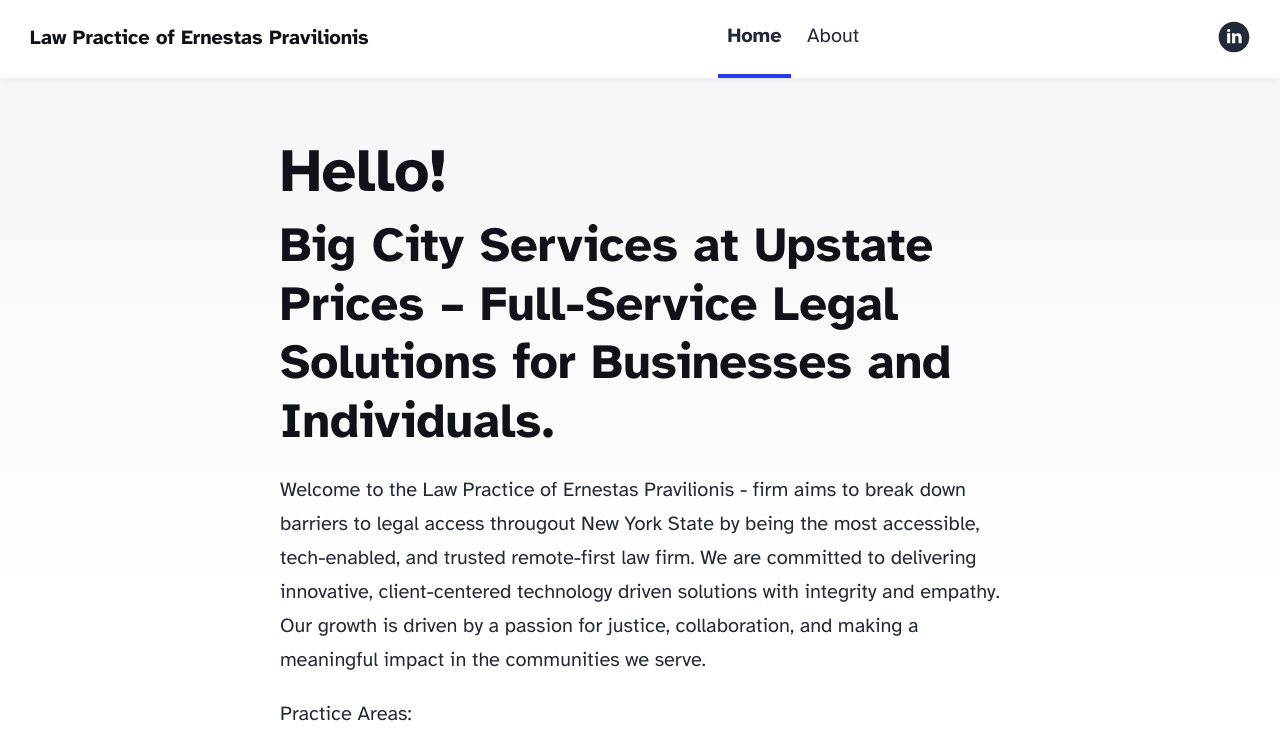
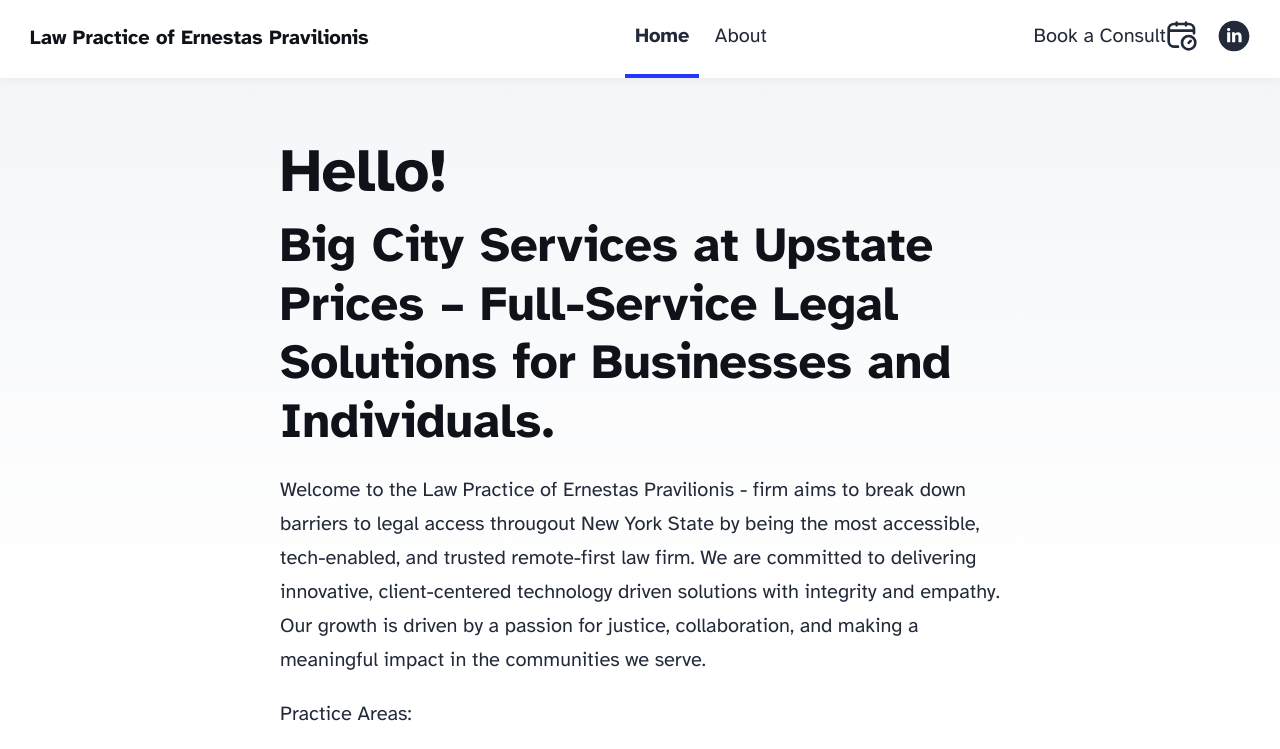
Before and after one commit to epravilionis/epra-website, an Astro site: page / in a window 1280 px wide. Shown: the top 749 px of the page. Built offline with nearby package versions, Linux system fonts and the light colour scheme; Astro itself is replaced by a stand-in of ours.

Commit message:
Update Header.astro

```diff
--- a/src/components/Header.astro
+++ b/src/components/Header.astro
@@ -11,6 +11,16 @@ import { SITE_TITLE } from '../consts';
 			<HeaderLink href="/about">About</HeaderLink>
 		</div>
 		<div class="social-links">
+			<a href="https://lawpracticeofernestaspravilionis.zohobookings.com/#/lawpracticeofernestaspravilionis" target="_blank">
+			<span class="sr-only">Book a Consult</span>
+			Book a Consult
+			<svg xmlns="http://www.w3.org/2000/svg" width="32" height="32" viewBox="0 0 24 24">
+			<g fill="none" stroke="currentColor" stroke-linecap="round" stroke-linejoin="round" stroke-width="2">
+			<path d="M9 20H6a4 4 0 0 1-4-4V7a4 4 0 0 1 4-4h11a4 4 0 0 1 4 4v3M8 2v2m7-2v2M2 8h19m-2.5 7.643l-1.5 1.5" />
+			<circle cx="17" cy="17" r="5" />
+	</g>
+</svg>
+	</a>
 			<a href="https://www.linkedin.com/in/e-pravilionis/" target="_blank">
 			<span class="sr-only">Follow Ernest on LinkedIn</span>
 			<svg
```
